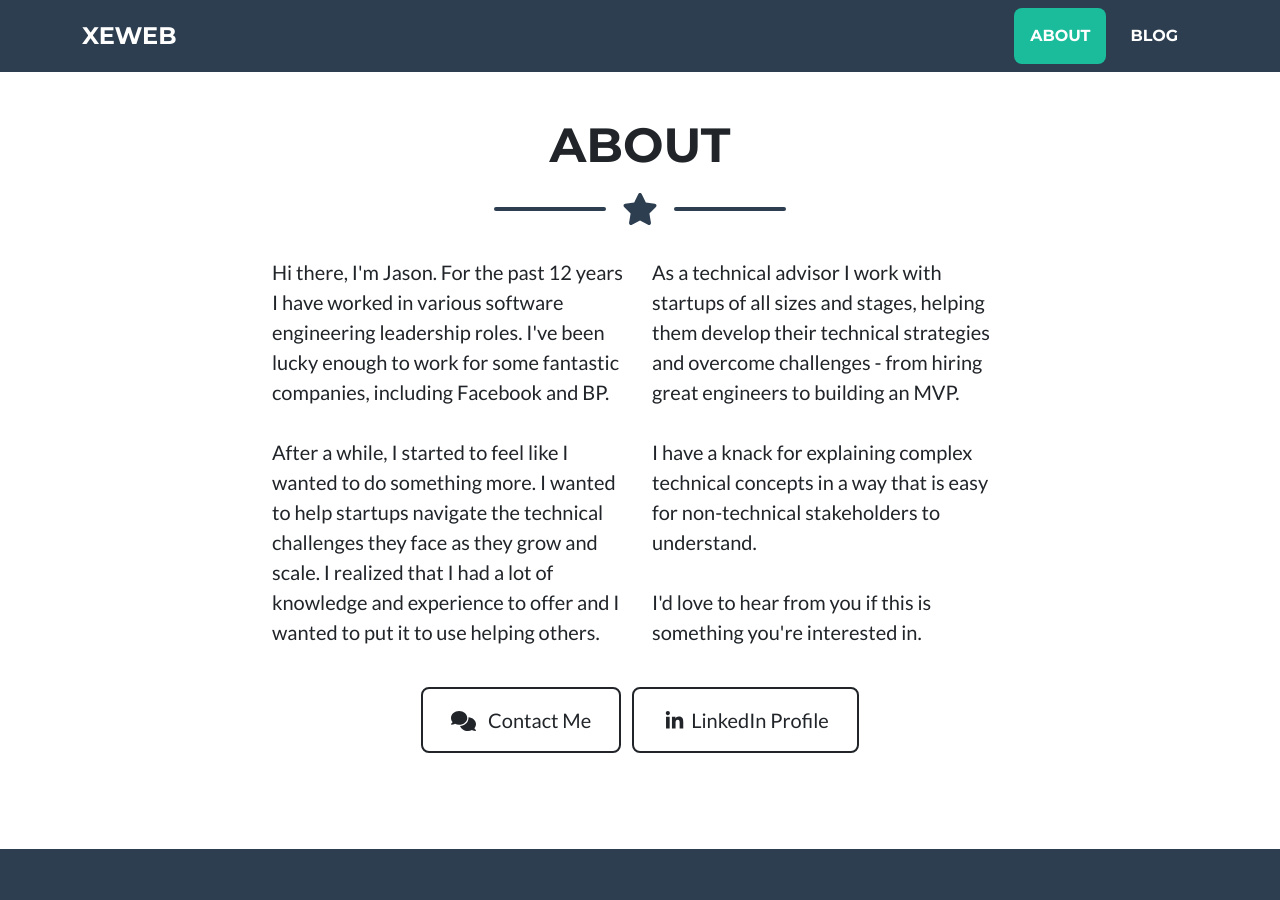
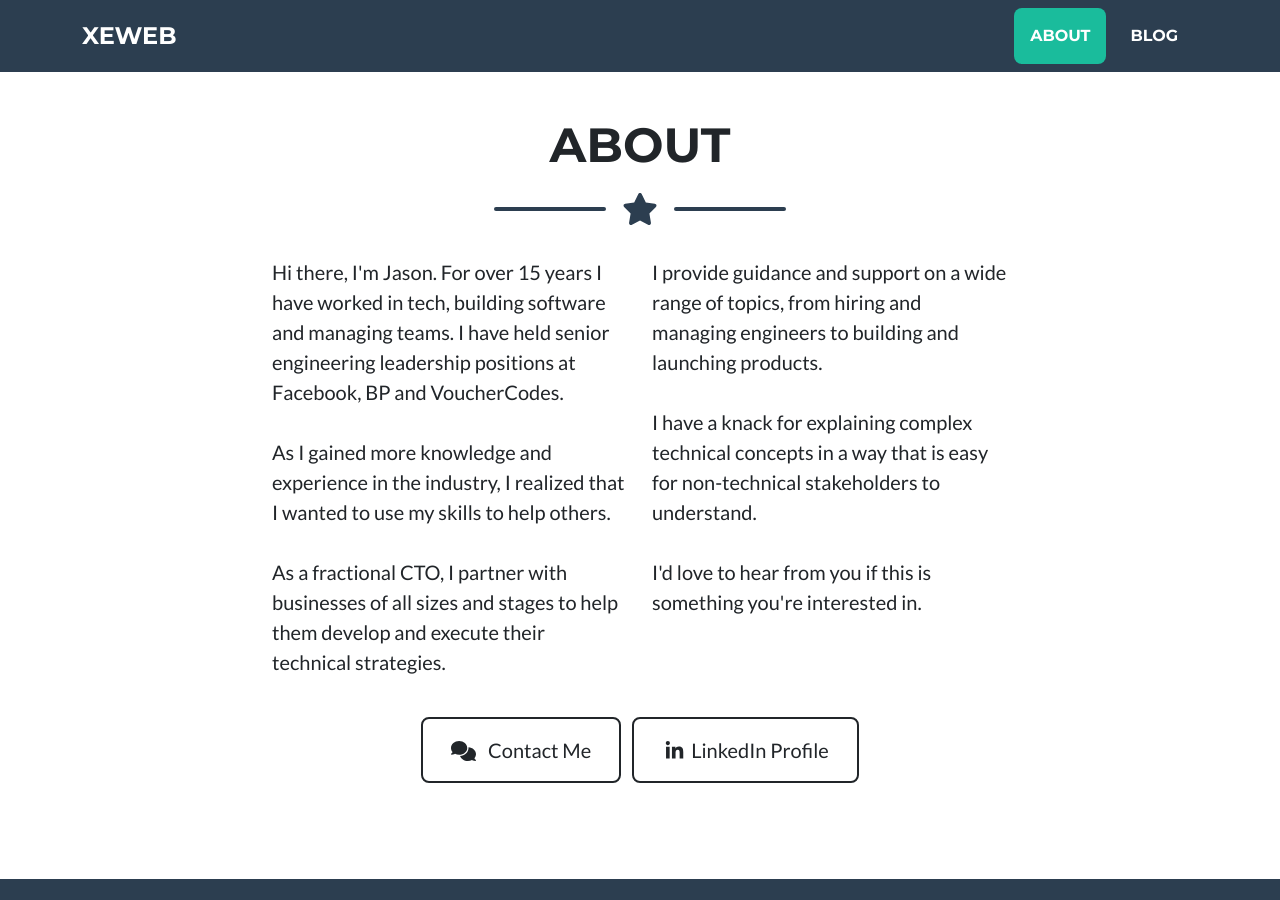
Before and after one commit to fire015/fire015.github.io-xeweb, a Jekyll site: the page built from index.html, in a window 1280 px wide and 900 px high, scrolled down 739 px. Built offline with Jekyll 4.4.1, drawn with Linux system fonts in a browser that asks for light colours; nearby versions of some CDN libraries.

Commit message:
Update copy

```diff
--- a/index.html
+++ b/index.html
@@ -17,14 +17,16 @@ section: home
         <div class="row">
             <div class="col-lg-4 ms-auto">
                 <p class="lead">
-                    Hi there, I'm Jason. For the past 12 years I have worked in various software engineering leadership roles. I've been lucky enough to work for some fantastic companies, including Facebook and BP.
+                    Hi there, I'm Jason. For over 15 years I have worked in tech, building software and managing teams. I have held senior engineering leadership positions at Facebook, BP and VoucherCodes.
                     <br><br>
-                    After a while, I started to feel like I wanted to do something more. I wanted to help startups navigate the technical challenges they face as they grow and scale. I realized that I had a lot of knowledge and experience to offer and I wanted to put it to use helping others.
+                    As I gained more knowledge and experience in the industry, I realized that I wanted to use my skills to help others.
+                    <br><br>
+                    As a fractional CTO, I partner with businesses of all sizes and stages to help them develop and execute their technical strategies.
                 </p>
             </div>
             <div class="col-lg-4 me-auto">
                 <p class="lead">
-                    As a technical advisor I work with startups of all sizes and stages, helping them develop their technical strategies and overcome challenges - from hiring great engineers to building an MVP.
+                    I provide guidance and support on a wide range of topics, from hiring and managing engineers to building and launching products.
                     <br><br>
                     I have a knack for explaining complex technical concepts in a way that is easy for non-technical stakeholders to understand.
                     <br><br>
```
